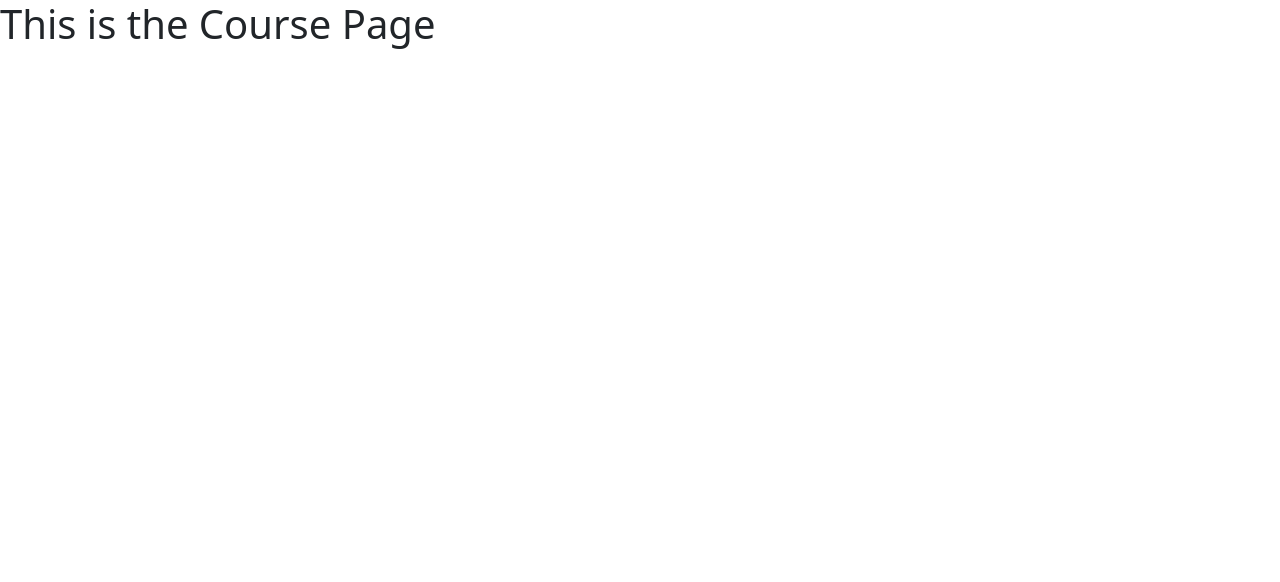
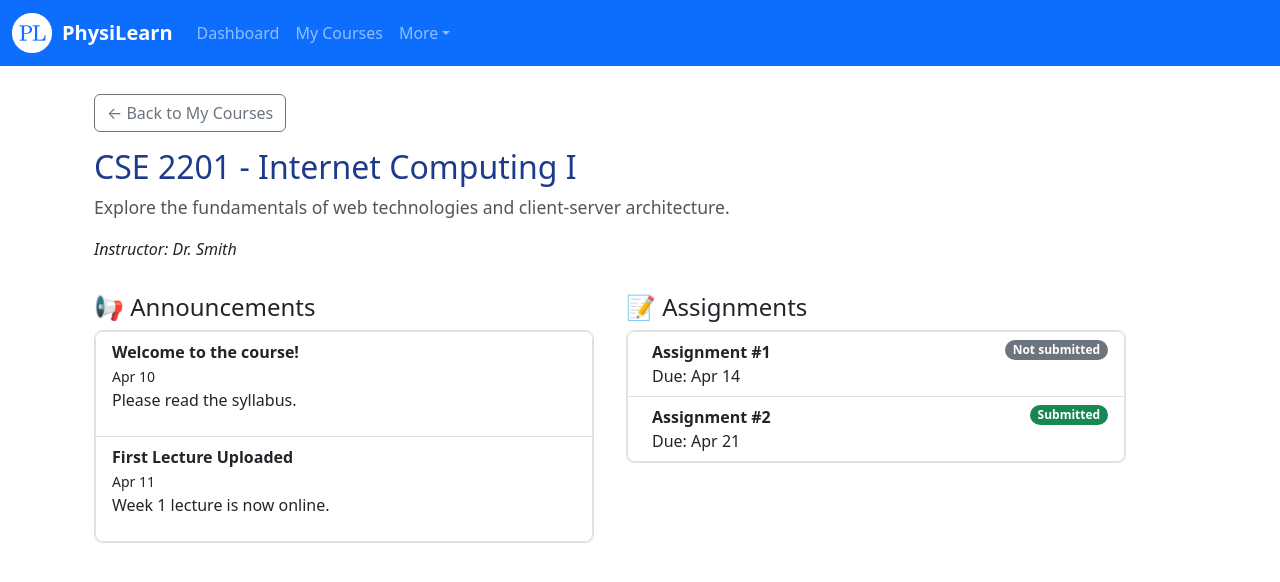
Before and after one commit to xbze3/PhysiLearn, a React (Vite) app in the folder physilearn-frontend/: page /course-page in a window 1280 px wide. Shown: the top 582 px of the page. Built offline with nearby package versions, Linux system fonts and the light colour scheme; a web font is replaced by a local one.

Commit message:
Add CoursePage and CoursePage styling

```diff
--- /dev/null
+++ b/physilearn-frontend/src/components-css/page-css/CoursePage.css
@@ -0,0 +1,42 @@
+.course-page-container {
+    padding: 1.5rem;
+}
+
+.course-title {
+    font-size: 2rem;
+    color: #1e3a8a;
+}
+
+.course-description {
+    font-size: 1.1rem;
+    color: #555;
+}
+
+.course-instructor {
+    font-style: italic;
+    margin-bottom: 2rem;
+}
+
+.course-sections {
+    display: flex;
+    flex-wrap: wrap;
+    gap: 2rem;
+}
+
+.course-column {
+    flex: 1;
+    min-width: 300px;
+    max-width: 500px;
+}
+
+.scrollable-section {
+    max-height: 300px;
+    overflow-y: auto;
+    border: 1px solid #e0e0e0;
+    border-radius: 0.5rem;
+}
+
+button {
+    font-weight: 500;
+    margin-top: -20px;
+}
--- a/physilearn-frontend/src/components/pages/CoursePage.tsx
+++ b/physilearn-frontend/src/components/pages/CoursePage.tsx
@@ -1,7 +1,106 @@
+// import { useParams, useNavigate } from "react-router-dom";
+import { useNavigate } from "react-router-dom";
+import NavBar from "../NavBar";
+// import Card from "react-bootstrap/Card";
+import Container from "react-bootstrap/Container";
+import ListGroup from "react-bootstrap/ListGroup";
+import Badge from "react-bootstrap/Badge";
+import Button from "react-bootstrap/Button";
+import "../../components-css/page-css/CoursePage.css";
+
+const dummyCourse = {
+    title: "CSE 2201 - Internet Computing I",
+    description:
+        "Explore the fundamentals of web technologies and client-server architecture.",
+    instructor: "Dr. Smith",
+};
+
+const dummyAnnouncements = [
+    {
+        id: 1,
+        title: "Welcome to the course!",
+        content: "Please read the syllabus.",
+        date: "Apr 10",
+    },
+    {
+        id: 2,
+        title: "First Lecture Uploaded",
+        content: "Week 1 lecture is now online.",
+        date: "Apr 11",
+    },
+];
+
+const dummyAssignments = [
+    { id: 1, title: "Assignment #1", due: "Apr 14", status: "Not submitted" },
+    { id: 2, title: "Assignment #2", due: "Apr 21", status: "Submitted" },
+];
+
 function CoursePage() {
+    // const { courseId } = useParams();
+    const navigate = useNavigate();
+
     return (
         <>
-            <h1>This is the Course Page</h1>
+            <NavBar />
+            <Container className="course-page-container mt-4">
+                <Button
+                    variant="outline-secondary"
+                    onClick={() => navigate("/courses")}
+                    className="mb-3"
+                >
+                    ← Back to My Courses
+                </Button>
+
+                <h2 className="course-title">{dummyCourse.title}</h2>
+                <p className="course-description">{dummyCourse.description}</p>
+                <p className="course-instructor">
+                    Instructor: {dummyCourse.instructor}
+                </p>
+
+                <div className="course-sections">
+                    <div className="course-column">
+                        <h4>📢 Announcements</h4>
+                        <ListGroup className="scrollable-section">
+                            {dummyAnnouncements.map((ann) => (
+                                <ListGroup.Item key={ann.id}>
+                                    <div className="fw-bold">{ann.title}</div>
+                                    <small>{ann.date}</small>
+                                    <p>{ann.content}</p>
+                                </ListGroup.Item>
+                            ))}
+                        </ListGroup>
+                    </div>
+
+                    <div className="course-column">
+                        <h4>📝 Assignments</h4>
+                        <ListGroup className="scrollable-section">
+                            {dummyAssignments.map((assn) => (
+                                <ListGroup.Item
+                                    key={assn.id}
+                                    className="d-flex justify-content-between align-items-start"
+                                >
+                                    <div className="ms-2 me-auto">
+                                        <div className="fw-bold">
+                                            {assn.title}
+                                        </div>
+                                        Due: {assn.due}
+                                    </div>
+                                    <Badge
+                                        bg={
+                                            assn.status === "Submitted"
+                                                ? "success"
+                                                : "secondary"
+                                        }
+                                        pill
+                                    >
+                                        {assn.status}
+                                    </Badge>
+                                </ListGroup.Item>
+                            ))}
+                        </ListGroup>
+                    </div>
+                </div>
+            </Container>
         </>
     );
 }
```
Also changed, not shown: physilearn-frontend/src/components-css/page-css/CoursePage.tsx (deleted).
